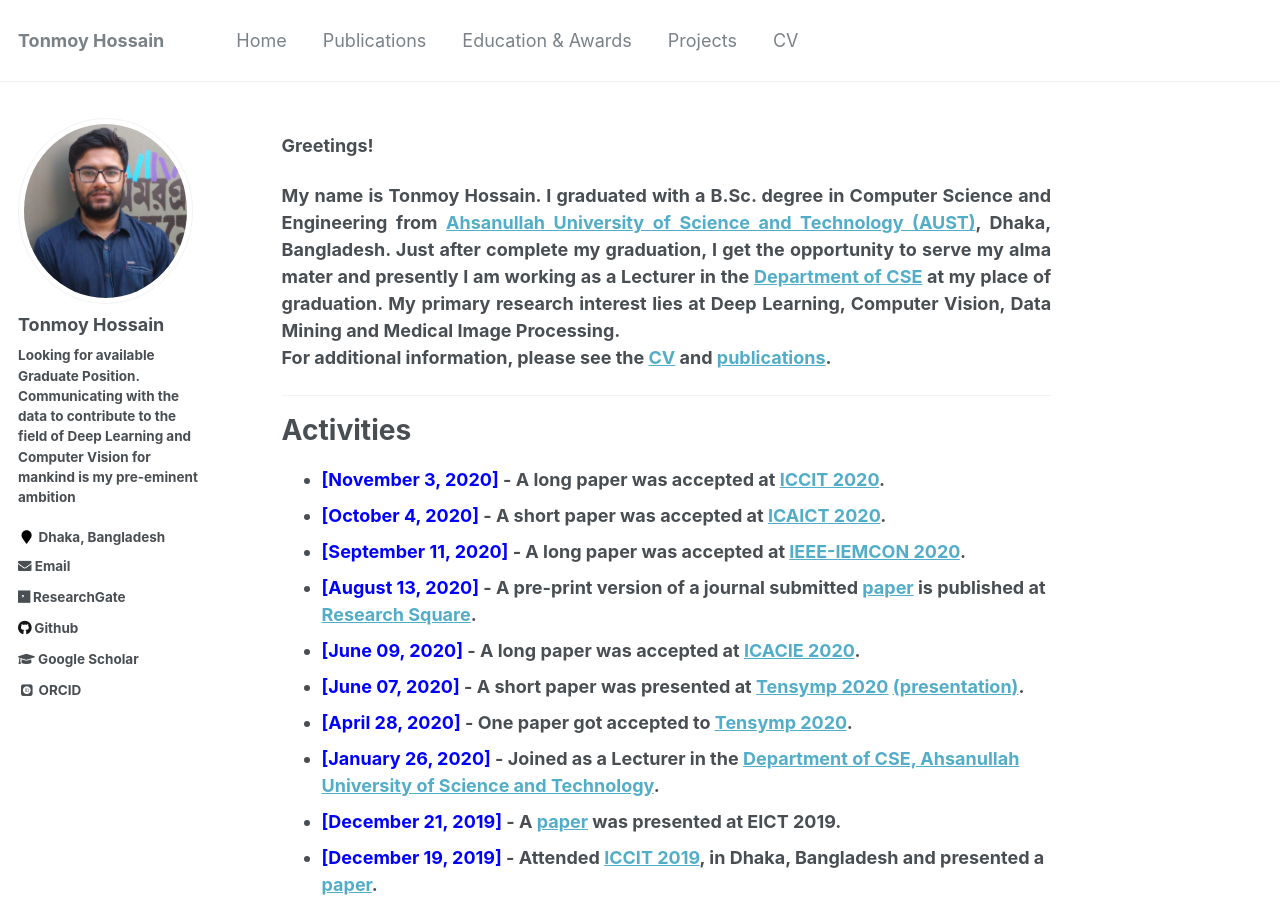
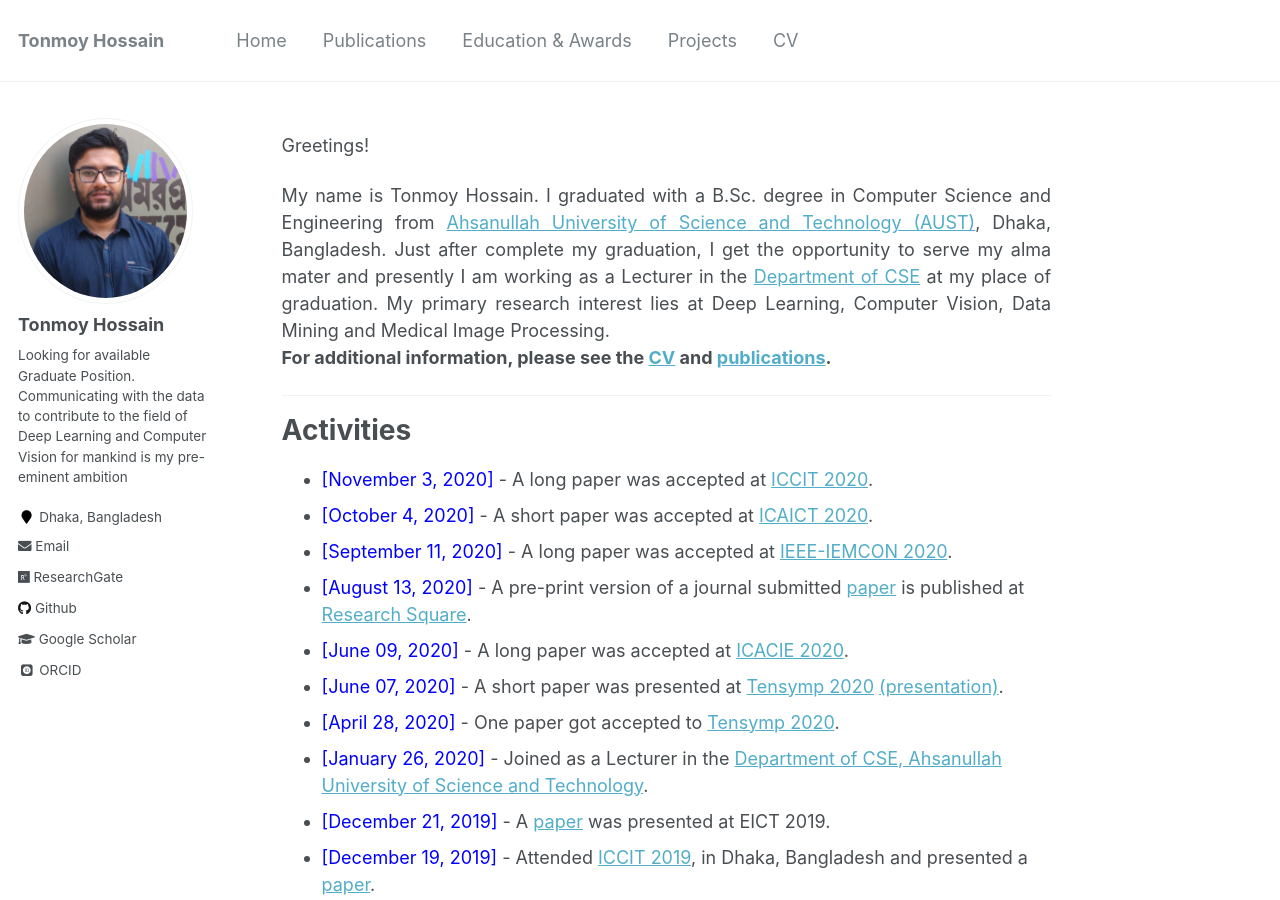
Before and after one commit to shaeekh/shaeekh.github.io, a Jekyll site: the page built from _pages/about.md, in a window 1280 px wide and 900 px high. Built offline with Jekyll 4.4.1, drawn with Linux system fonts in a browser that asks for light colours; some web fonts are replaced.

```diff
--- a/_config.yml
+++ b/_config.yml
@@ -82,7 +82,7 @@ analytics:
 author:
   name             : "Tonmoy Hossain"
   avatar           : "final_picture.jpg"
-  bio              : "<b>Looking for available Graduate Position.<b/> <br />Communicating with the data to contribute to the field of Deep Learning and Computer Vision for mankind is my pre-eminent ambition"
+  bio              : "Looking for available Graduate Position. <br />Communicating with the data to contribute to the field of Deep Learning and Computer Vision for mankind is my pre-eminent ambition"
   location         : "Dhaka, Bangladesh"
   employer         :
   pubmed           : #"https://www.ncbi.nlm.nih.gov/pubmed/?term=john+snow"
```
